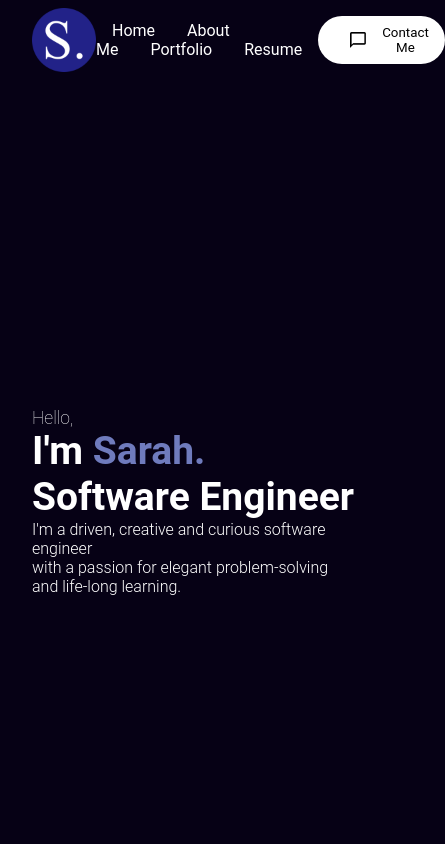
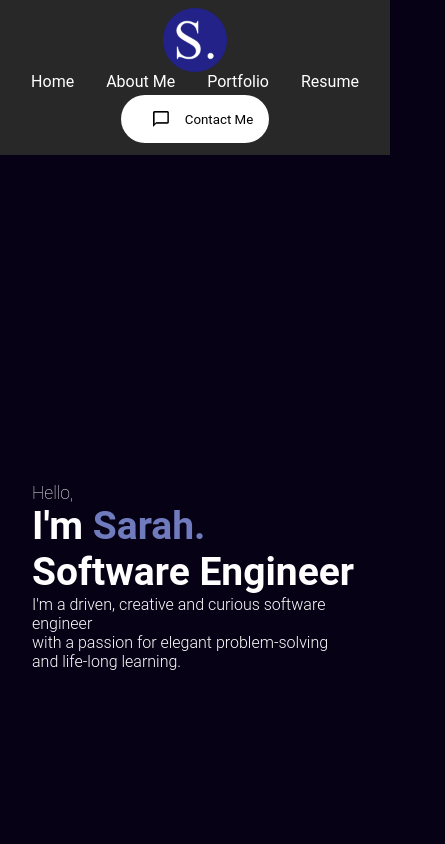
Before and after one commit to SarahSquyres/squyres-portfolio, a React (Create React App) app: page / in a window 390 px wide. Shown: the top 844 px of the page, 445 px wide, since content can reach past the window. Built offline with nearby package versions, Linux system fonts and the light colour scheme.

Commit message:
link functionality, contact email functionality, responsiveness

```diff
--- a/package.json
+++ b/package.json
@@ -3,6 +3,7 @@
   "version": "0.1.0",
   "private": true,
   "dependencies": {
+    "@emailjs/browser": "^3.11.0",
     "@testing-library/jest-dom": "^5.17.0",
     "@testing-library/react": "^13.4.0",
     "@testing-library/user-event": "^13.5.0",
--- a/src/components/Contact/contact.js
+++ b/src/components/Contact/contact.js
@@ -1,10 +1,22 @@
-import React from 'react';
+import React, { useRef } from 'react';
 import './contact.css';
 import FacebookIcon from "../../assets/facebook-icon.png"
 import TwitterIcon from "../../assets/twitter.png"
 import InstagramIcon from "../../assets/instagram.png"
+import emailjs from '@emailjs/browser';
 
 const Contact = () => {
+    const form = useRef();
+    const sendEmail = (e) => {
+        e.preventDefault();
+
+        emailjs.sendForm('service_jvjapvn', 'template_qfyyu8g', form.current, '0_MRd4Y2uSEqIyCSK')
+            .then((result) => {
+                console.log(result.text);
+            }, (error) => {
+                console.log(error.text);
+            });
+    };
     return (
         <section id="contactPage">
             <div id="contact">
@@ -12,15 +24,15 @@ const Contact = () => {
                 <span className="contactDesc">
                     Please fill out the form if you have any questions!
                 </span>
-                <form className='contactForm'>
-                    <input type='text' className='name' placeholder='Your Name'/>
-                    <input type='email' className='email' placeholder='Email'/>
+                <form className='contactForm' ref={form} onSubmit={sendEmail}>
+                    <input type='text' className='name' placeholder='Your Name' name="your_name" />
+                    <input type='email' className='email' placeholder='Email' name="your_email"/>
                     <textarea className='msg' name="message" rows="5" placeholder='Your message here'></textarea>
                     <button type="submit" value="Send" className="submitBtn">Submit</button>
                     <div className='links'>
-                        <img src={FacebookIcon} alt="Facebook" className='link'/>
-                        <img src={TwitterIcon} alt="Twitter" className='link'/>
-                        <img src={InstagramIcon}  alt="Instagram" className='link'/>
+                        <img src={FacebookIcon} alt="Facebook" className='link' />
+                        <img src={TwitterIcon} alt="Twitter" className='link' />
+                        <img src={InstagramIcon} alt="Instagram" className='link' />
 
                     </div>
                 </form>
--- a/src/components/Navbar/navbar.css
+++ b/src/components/Navbar/navbar.css
@@ -10,6 +10,7 @@
     position: sticky;
     top: 0;
     z-index: 3;
+    background: rgb(40, 40, 40);
 }
 
 .logo {
@@ -38,9 +39,37 @@
     border-radius: 2rem;
 }
 
+.desktopMenuBtn:hover {
+    cursor: pointer;
+}
+
 .desktopMenuImg {
     object-fit: cover;
     height: 1rem;
     width: 1rem;
     margin: 1rem;
 }
+
+.active {
+    color: rgb(111, 123, 189);
+    font-weight: 500;
+    font-size: larger;
+}
+
+@media screen and (max-width: 632px) {
+    .navbar {
+        height: fit-content;
+        display: flex;
+        flex-direction: column;
+        align-items: center;
+        text-align: center;
+        right: 2rem;
+        z-index: 2;
+        padding: 0.5rem;
+        min-width: 15rem;
+    }
+    .desktopMenuBtn {
+
+        margin: 0.25rem;
+    }
+}
--- a/src/components/Navbar/navbar.js
+++ b/src/components/Navbar/navbar.js
@@ -9,12 +9,14 @@ const Navbar = () => {
         <nav className="navbar">
             <img src={logo} alt="Logo" className="logo" />
             <div className="desktopMenu">
-                <Link className="desktopMenuListItem">Home</Link>
-                <Link className="desktopMenuListItem">About Me</Link>
-                <Link className="desktopMenuListItem">Portfolio</Link>
-                <Link className="desktopMenuListItem">Resume</Link>
+                <Link activeClass="active" to="intro" spy={true} smooth={true} offset={-130} duration={500} className="desktopMenuListItem">Home</Link>
+                <Link activeClass="active" to="skills" spy={true} smooth={true} offset={-130} duration={500} className="desktopMenuListItem">About Me</Link>
+                <Link activeClass="active" to="projects" spy={true} smooth={true} offset={-130} duration={500} className="desktopMenuListItem">Portfolio</Link>
+                <Link activeClass="active" to="resume" spy={true} smooth={true} offset={-50} duration={500} className="desktopMenuListItem">Resume</Link>
             </div>
-            <button className="desktopMenuBtn">
+            <button className="desktopMenuBtn" onClick={() => {
+                document.getElementById("contact").scrollIntoView({behavior: 'smooth'});
+            }}  >
                 <img src={contactImg} alt="" className="desktopMenuImg" />Contact Me
             </button>
         </nav>
```
Also changed, not shown: 1 other file (tests, documents, lock files or other folders).
